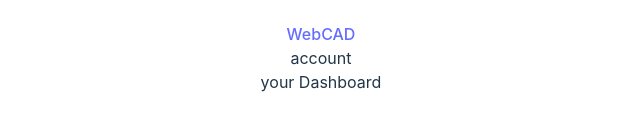
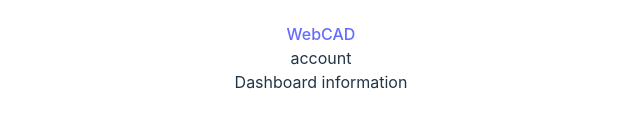
Before and after one commit to beecurious/webcad-vite, a React (Vite) app: page /Dashboard in a window 1280 px wide. Shown: the part 342-472 px from the top of the page, without its empty margins (319-959 px from the left). Built offline with nearby package versions, Linux system fonts and the light colour scheme.

Commit message:
updated Tailwind colors, and login and dashbaord

```diff
--- a/src/routes/Dashboard.tsx
+++ b/src/routes/Dashboard.tsx
@@ -1,7 +1,15 @@
-
 
 
 export default function Dashboard() {
 
-    return (<><div> your Dashboard</div> </>)
+    return (<>
+    <div>
+
+        Dashboard information
+
+
+    </div>
+
+
+</>)
 }
--- a/src/routes/Login.tsx
+++ b/src/routes/Login.tsx
@@ -19,7 +19,7 @@ export default function Login() {
 
                 <div>
                     <div>Email Address</div>
-                    <input type="text" className=" border-2  rounded-xl  bg-white p-3 mb-4 w-full"/>
+                    <input type="text" className=" border-2   rounded-xl  bg-white p-3 mb-4 w-full border-green-300 ring-green-300 ring-1 "/>
                 </div>
 
                 <div>
--- a/tailwind.config.js
+++ b/tailwind.config.js
@@ -6,20 +6,20 @@ export default {
     "./src/client/index.css"
   ],
   theme: {
-    colors: {
-      'white': '#fff',
-      'black': '#000000',
-      'lilac': '#CFB8FF',
-      'grey': {
-        100: '#FBFBFB',
-        200: '#F0F0F0',
-        400: '#D9D9D9',
-        500: '#B8B8B8',
-        600: '#8A8A8A',
-        700: '#5F5F5F',
-        800: '#060606'
-      }
-    },
+    // colors: {
+    //   'white': '#fff',
+    //   'black': '#000000',
+    //   'lilac': '#CFB8FF',
+    //   'grey': {
+    //     100: '#FBFBFB',
+    //     200: '#F0F0F0',
+    //     400: '#D9D9D9',
+    //     500: '#B8B8B8',
+    //     600: '#8A8A8A',
+    //     700: '#5F5F5F',
+    //     800: '#060606'
+    //   }
+    // },
     fontFamily: {
       sans: ['Inter', 'sans-serif'],
       serif: ['Nunito', 'serif'],
```
Also changed, not shown: src/client.js (deleted, +0 -10 lines).
